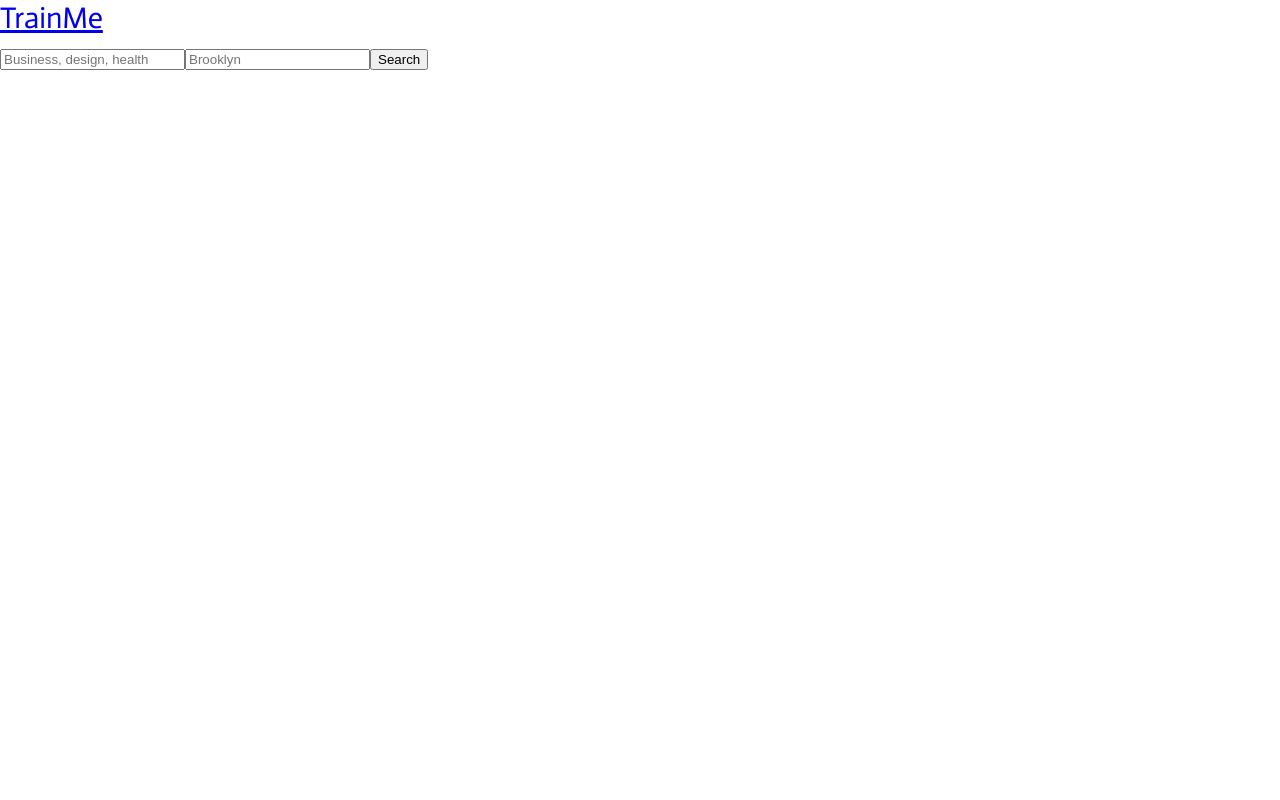
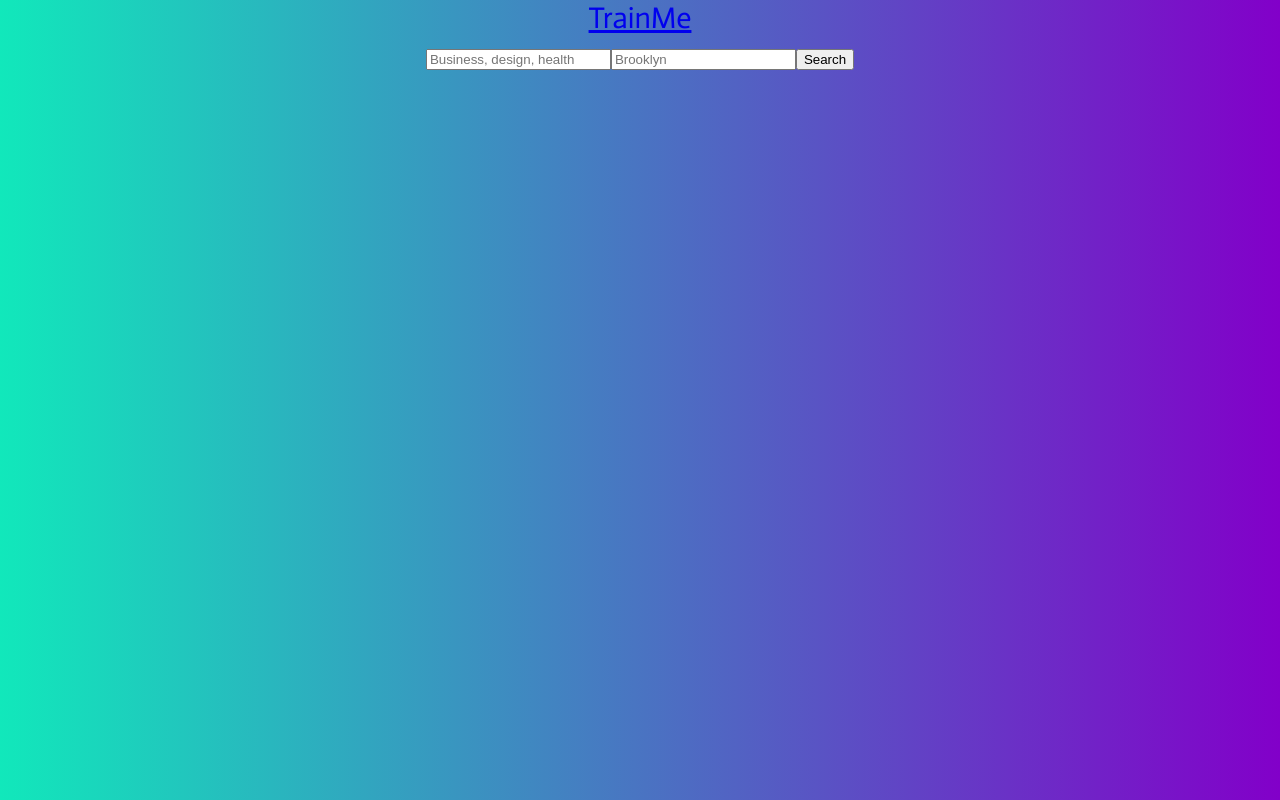
Before and after one commit to helencho/trainme, a React (Create React App) app in the folder frontend/: page / in a window 1280 px wide. Built offline with nearby package versions, Linux system fonts and the light colour scheme.

Commit message:
added background to homepage

```diff
--- a/frontend/public/index.html
+++ b/frontend/public/index.html
@@ -37,5 +37,10 @@
       To begin the development, run `npm start` or `yarn start`.
       To create a production bundle, use `npm run build` or `yarn build`.
     -->
+    <div id="canvas"></div>
+    <!-- <canvas id="c" width=256 height=256 style="width:512px;height:512px;"></canvas> -->
+    <script>
+    javascript:(function(){var script=document.createElement('script');script.onload=function(){var stats=new Stats();document.body.appendChild(stats.dom);requestAnimationFrame(function loop(){stats.update();requestAnimationFrame(loop)});};script.src='//rawgit.com/mrdoob/stats.js/master/build/stats.min.js';document.head.appendChild(script);})()
+    </script>
   </body>
 </html>
--- a/frontend/src/App.js
+++ b/frontend/src/App.js
@@ -4,7 +4,6 @@ import Home from './components/Home';
 import Results from './components/Results';
 import { Link, Route, Switch } from 'react-router-dom';
 import { Redirect } from 'react-router';
-
 
 class App extends Component {
   constructor() {
--- a/frontend/src/stylesheets/home.css
+++ b/frontend/src/stylesheets/home.css
@@ -2,5 +2,15 @@ body {
     font-family: 'Actor', sans-serif;
     font-size: 30px;
     color:black;
-
+    text-align: center;
 }
+html {
+    padding:0px;
+    margin:0px;
+    background: linear-gradient(to right,  #11e8bb 0%,#8200c9 100%);
+  }
+  #canvas {
+    width: 304px;
+    height: 304px;
+    display: block;
+  }
```
